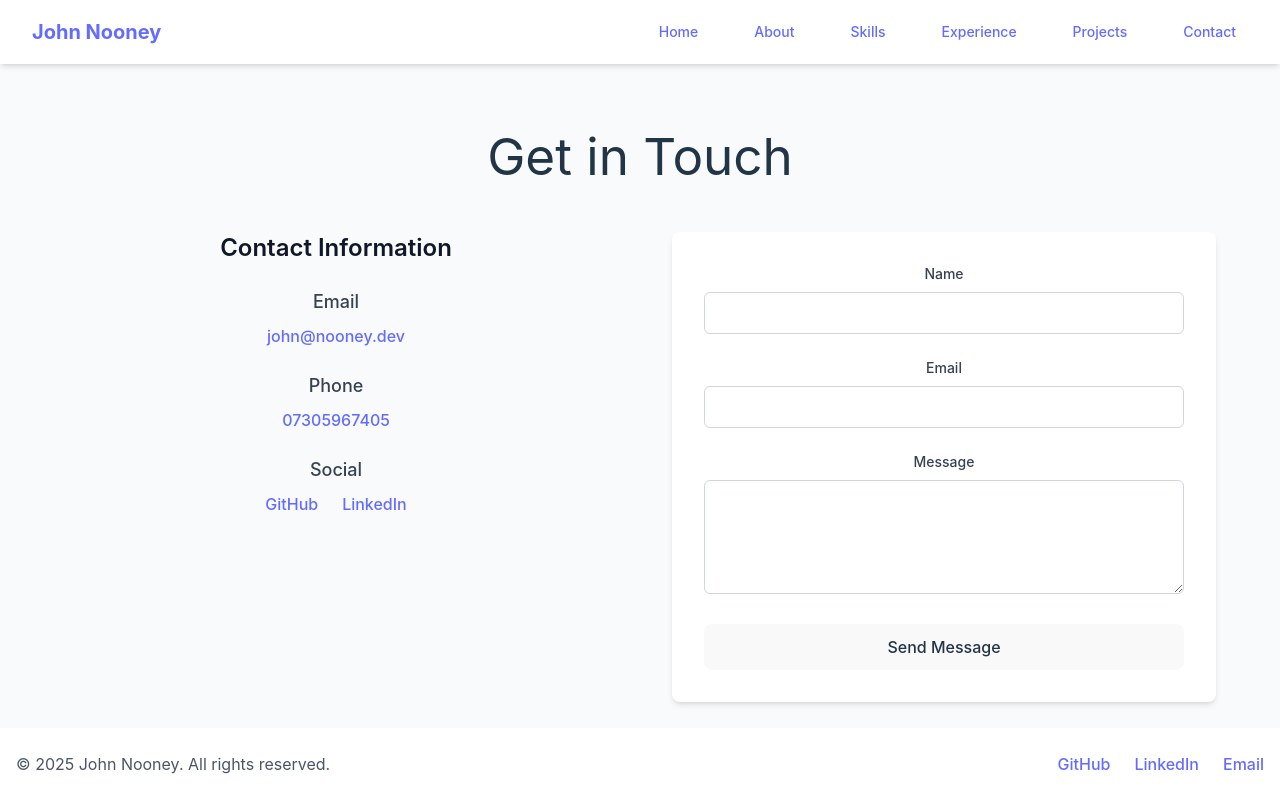
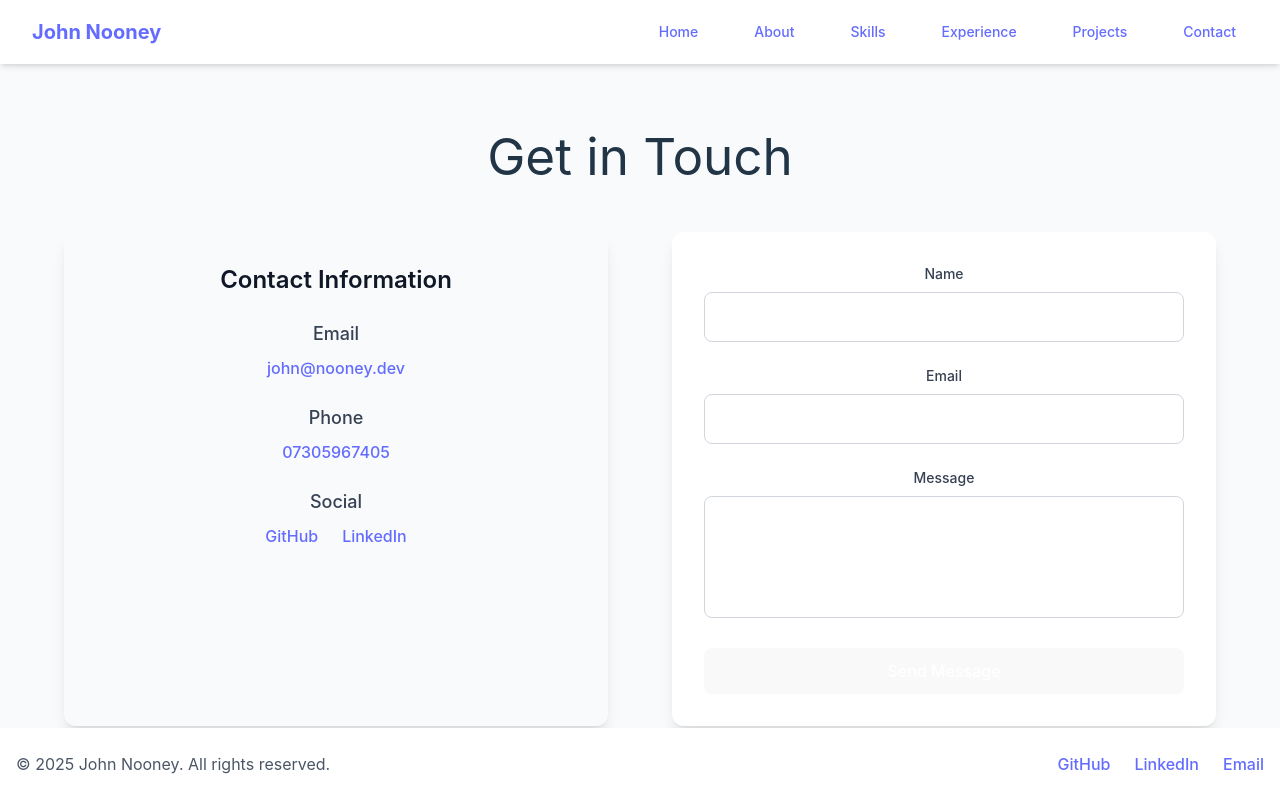
Before and after one commit to JohnNooney/nooney.dev, a React (Vite) app: page /contact in a window 1280 px wide. Built offline with nearby package versions, Linux system fonts and the light colour scheme.

Commit message:
Update links and button styles

```diff
--- /dev/null
+++ b/src/components/Button.jsx
@@ -0,0 +1,41 @@
+import React from 'react';
+import { motion } from 'framer-motion';
+
+const buttonVariants = {
+  primary: 'bg-gradient-to-r from-primary to-primary-dark text-white hover:from-primary-light hover:to-primary',
+  secondary: 'bg-gray-100 dark:bg-gray-700 text-gray-800 dark:text-gray-200 hover:bg-gray-200 dark:hover:bg-gray-600',
+  outline: 'border-2 border-primary text-primary hover:bg-primary hover:text-white',
+};
+
+const Button = ({
+  children,
+  variant = 'primary',
+  className = '',
+  onClick,
+  type = 'button',
+  disabled = false,
+  ...props
+}) => {
+  return (
+    <motion.button
+      type={type}
+      disabled={disabled}
+      onClick={onClick}
+      whileHover={{ scale: disabled ? 1 : 1.05 }}
+      whileTap={{ scale: disabled ? 1 : 0.95 }}
+      className={`
+        px-6 py-3 rounded-lg
+        transition-all duration-300
+        focus:outline-none focus:ring-2 focus:ring-offset-2
+        ${buttonVariants[variant]}
+        ${disabled ? 'opacity-50 cursor-not-allowed' : ''}
+        ${className}
+      `}
+      {...props}
+    >
+      {children}
+    </motion.button>
+  );
+};
+
+export default Button;
--- /dev/null
+++ b/src/components/Link.jsx
@@ -0,0 +1,62 @@
+import React from 'react';
+import { Link as RouterLink } from 'react-router-dom';
+import { motion } from 'framer-motion';
+
+const linkVariants = {
+  primary: 'bg-gradient-to-r from-primary to-primary-dark text-white hover:from-primary-light hover:to-primary',
+  secondary: 'bg-gray-100 dark:bg-gray-700 text-gray-800 dark:text-gray-200 hover:bg-gray-200 dark:hover:bg-gray-600',
+  outline: 'border-2 border-primary text-primary hover:bg-primary hover:text-white',
+  ghost: 'text-gray-700 dark:text-gray-300 hover:text-primary dark:hover:text-primary-light',
+};
+
+const Link = ({
+  children,
+  to,
+  variant = 'primary',
+  className = '',
+  external = false,
+  ...props
+}) => {
+  const baseClasses = `
+    inline-block px-6 py-3 rounded-lg
+    transition-all duration-300
+    focus:outline-none focus:ring-2 focus:ring-offset-2
+    ${linkVariants[variant]}
+    ${className}
+  `;
+
+  // For external links
+  if (external) {
+    return (
+      <motion.a
+        href={to}
+        target="_blank"
+        rel="noopener noreferrer"
+        whileHover={{ scale: 1.05 }}
+        whileTap={{ scale: 0.95 }}
+        className={baseClasses}
+        {...props}
+      >
+        {children}
+      </motion.a>
+    );
+  }
+
+  // For internal links
+  return (
+    <RouterLink
+      to={to}
+      {...props}
+    >
+      <motion.div
+        whileHover={{ scale: 1.05 }}
+        whileTap={{ scale: 0.95 }}
+        className={baseClasses}
+      >
+        {children}
+      </motion.div>
+    </RouterLink>
+  );
+};
+
+export default Link;
--- a/src/pages/Contact.jsx
+++ b/src/pages/Contact.jsx
@@ -1,5 +1,6 @@
 import { useState } from 'react';
 import { motion } from 'framer-motion';
+import Button from '../components/Button';
 
 export default function Contact() {
   const [formData, setFormData] = useState({
@@ -7,11 +8,23 @@ export default function Contact() {
     email: '',
     message: '',
   });
+  const [isSubmitting, setIsSubmitting] = useState(false);
 
-  const handleSubmit = (e) => {
+  const handleSubmit = async (e) => {
     e.preventDefault();
-    // TODO: Implement form submission logic
-    console.log('Form submitted:', formData);
+    setIsSubmitting(true);
+    try {
+      // TODO: Implement actual form submission logic
+      console.log('Form submitted:', formData);
+      // Simulate async submission
+      await new Promise(resolve => setTimeout(resolve, 1500));
+      // Reset form after successful submission
+      setFormData({ name: '', email: '', message: '' });
+    } catch (error) {
+      console.error('Submission error:', error);
+    } finally {
+      setIsSubmitting(false);
+    }
   };
 
   const handleChange = (e) => {
@@ -30,11 +43,11 @@ export default function Contact() {
         transition={{ duration: 0.6 }}
         className="max-w-6xl mx-auto"
       >
-        <h1 className="section-title mb-12">Get in Touch</h1>
+        <h1 className="section-title mb-12 text-center">Get in Touch</h1>
 
         <div className="grid grid-cols-1 md:grid-cols-2 gap-16">
           {/* Contact Information */}
-          <div className="space-y-8">
+          <div className="space-y-8 bg-gray-50 dark:bg-gray-800 p-8 rounded-xl shadow-lg">
             <div>
               <h2 className="text-2xl font-semibold mb-6 text-gray-900 dark:text-white">Contact Information</h2>
               <div className="space-y-6">
@@ -42,7 +55,7 @@ export default function Contact() {
                   <h3 className="text-lg font-medium mb-2 text-gray-700 dark:text-gray-300">Email</h3>
                   <a
                     href="mailto:john@nooney.dev"
-                    className="text-primary hover:text-primary/80 text-base"
+                    className="text-primary-dark hover:text-primary transition-colors duration-300"
                   >
                     john@nooney.dev
                   </a>
@@ -51,7 +64,7 @@ export default function Contact() {
                   <h3 className="text-lg font-medium mb-2 text-gray-700 dark:text-gray-300">Phone</h3>
                   <a
                     href="tel:07305967405"
-                    className="text-primary hover:text-primary/80 text-base"
+                    className="text-primary-dark hover:text-primary transition-colors duration-300"
                   >
                     07305967405
                   </a>
@@ -63,7 +76,7 @@ export default function Contact() {
                       href="https://github.com/JohnNooney"
                       target="_blank"
                       rel="noopener noreferrer"
-                      className="text-gray-600 hover:text-primary dark:text-gray-300 text-base transition-colors duration-300"
+                      className="text-gray-600 hover:text-primary-dark dark:text-gray-300 text-base transition-colors duration-300"
                     >
                       GitHub
                     </a>
@@ -71,7 +84,7 @@ export default function Contact() {
                       href="https://linkedin.com/in/john-nooney"
                       target="_blank"
                       rel="noopener noreferrer"
-                      className="text-gray-600 hover:text-primary dark:text-gray-300 text-base transition-colors duration-300"
+                      className="text-gray-600 hover:text-primary-dark dark:text-gray-300 text-base transition-colors duration-300"
                     >
                       LinkedIn
                     </a>
@@ -82,7 +95,7 @@ export default function Contact() {
           </div>
 
           {/* Contact Form */}
-          <div className="bg-white dark:bg-gray-800 p-8 rounded-lg shadow-md">
+          <div className="bg-white dark:bg-gray-800 p-8 rounded-xl shadow-lg">
             <form onSubmit={handleSubmit} className="space-y-6">
               <div>
                 <label
@@ -98,7 +111,7 @@ export default function Contact() {
                   value={formData.name}
                   onChange={handleChange}
                   required
-                  className="w-full px-4 py-2 border border-gray-300 rounded-md focus:ring-2 focus:ring-primary focus:border-primary dark:bg-gray-700 dark:border-gray-600 dark:text-white transition-all duration-300"
+                  className="w-full px-4 py-3 border border-gray-300 rounded-lg focus:ring-2 focus:ring-primary-500 focus:border-primary-500 dark:bg-gray-700 dark:border-gray-600 dark:text-white transition-all duration-300"
                 />
               </div>
 
@@ -116,7 +129,7 @@ export default function Contact() {
                   value={formData.email}
                   onChange={handleChange}
                   required
-                  className="w-full px-4 py-2 border border-gray-300 rounded-md focus:ring-2 focus:ring-primary focus:border-primary dark:bg-gray-700 dark:border-gray-600 dark:text-white transition-all duration-300"
+                  className="w-full px-4 py-3 border border-gray-300 rounded-lg focus:ring-2 focus:ring-primary-500 focus:border-primary-500 dark:bg-gray-700 dark:border-gray-600 dark:text-white transition-all duration-300"
                 />
               </div>
 
@@ -130,20 +143,22 @@ export default function Contact() {
                 <textarea
                   id="message"
                   name="message"
+                  rows={4}
                   value={formData.message}
                   onChange={handleChange}
                   required
-                  rows="4"
-                  className="w-full px-4 py-2 border border-gray-300 rounded-md focus:ring-2 focus:ring-primary focus:border-primary dark:bg-gray-700 dark:border-gray-600 dark:text-white transition-all duration-300"
-                ></textarea>
+                  className="w-full px-4 py-3 border border-gray-300 rounded-lg focus:ring-2 focus:ring-primary-500 focus:border-primary-500 dark:bg-gray-700 dark:border-gray-600 dark:text-white transition-all duration-300 resize-none"
+                />
               </div>
 
-              <button
+              <Button
                 type="submit"
-                className="w-full btn btn-primary py-3 text-base font-semibold rounded-lg hover:bg-primary/90 transition-colors duration-300"
+                variant="primary"
+                disabled={isSubmitting}
+                className="w-full"
               >
-                Send Message
-              </button>
+                {isSubmitting ? 'Sending...' : 'Send Message'}
+              </Button>
             </form>
           </div>
         </div>
--- a/src/pages/Home.jsx
+++ b/src/pages/Home.jsx
@@ -1,5 +1,5 @@
-import { Link } from 'react-router-dom';
 import { motion } from 'framer-motion';
+import Link from '../components/Link';
 
 export default function Home() {
   const fadeIn = {
@@ -27,13 +27,13 @@ export default function Home() {
           <div className="flex justify-center space-x-4 mb-12">
             <Link
               to="/contact"
-              className="btn btn-primary"
+              variant="primary"
             >
               Get in Touch
             </Link>
             <Link
               to="/projects"
-              className="btn bg-gray-100 text-gray-800 hover:bg-gray-200 dark:bg-gray-700 dark:text-white dark:hover:bg-gray-600"
+              variant="secondary"
             >
               View Projects
             </Link>
```
Also changed, not shown: src/pages/Projects.jsx (+14 -13 lines).
